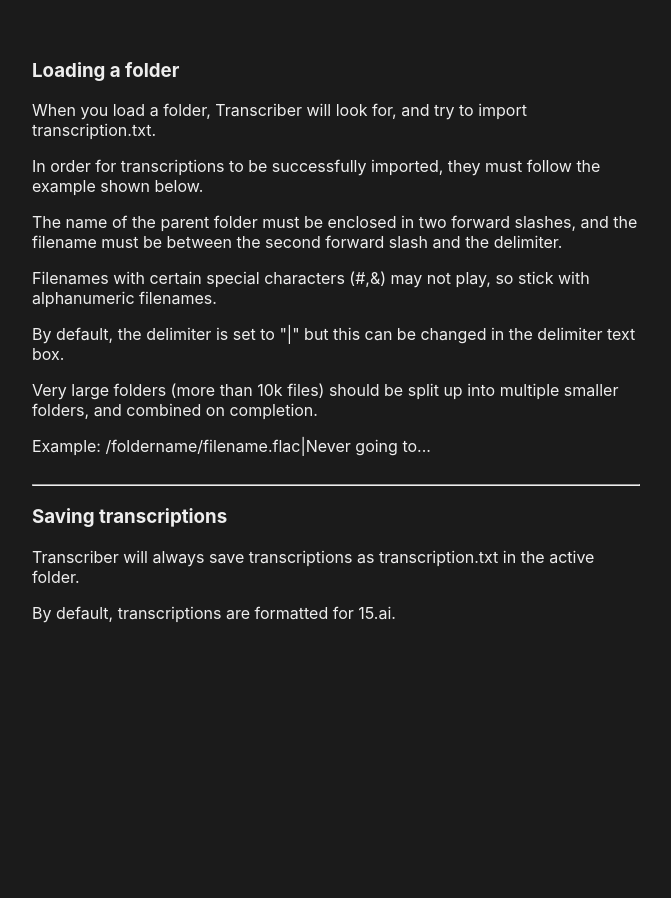
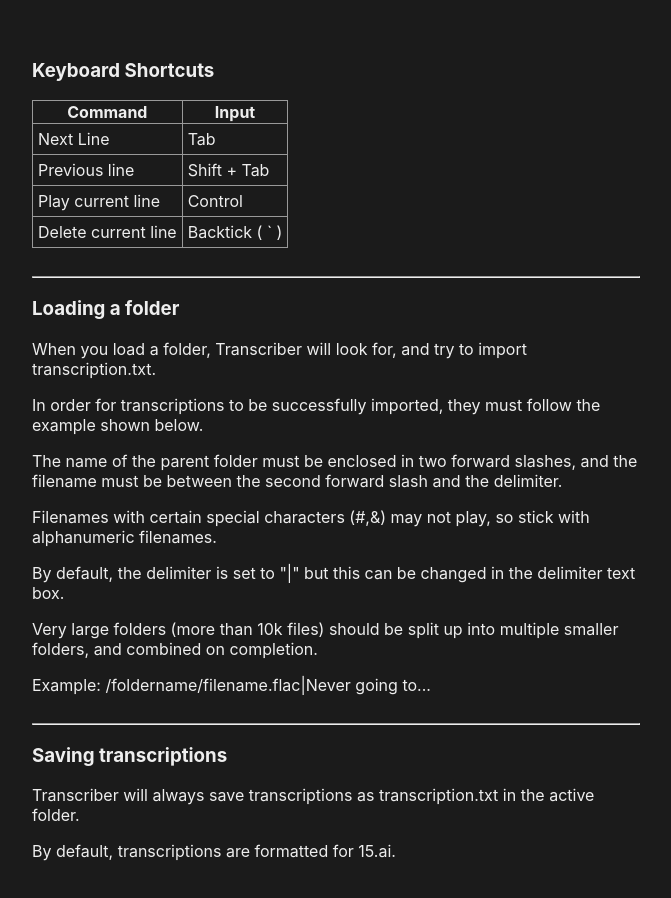
Before and after one commit to TheIceCreamTroll/DatasetTranscriber, an Electron app: page src/info.html in a window 1000 px wide. Shown: the whole page, without its empty margins (8-679 px from the left). Before the commit the page ends 800 px from the top, so only its background shows below. Drawn offline with Linux system fonts and the light colour scheme.

Commit message:
updated info page with hotkeys

```diff
--- a/src/index.css
+++ b/src/index.css
@@ -23,18 +23,26 @@ input {
     outline: none;
 }
 
-table {
+td, th {
+    border: 1px solid #999;
+    margin: 5px;
+    /* padding: 0.5rem;*/ /* More spaced out*/
+    padding: 0.2rem, 0.2rem; /* More compact*/
+}
+
+#main-table {
     border-collapse: collapse;
     position: absolute;
     vertical-align: middle;
     width: 95%;
 }
 
-td, th {
-    border: 1px solid #999;
-    margin: 5px;
-    /* padding: 0.5rem;*/ /* More spaced out*/
-    padding: 0.2rem, 0.2rem; /* More compact*/
+#shortcut-table {
+    border-collapse: collapse;
+}
+
+#shortcut-table td {
+    padding: 5px;
 }
 
 #delim-box {
@@ -104,7 +112,6 @@ td, th {
     /*transition: background-color 100ms ease; */
 }
 
-
 .deleteButton {
     background-color: var(--main-bg-color);
     border: none;
@@ -121,8 +128,6 @@ td, th {
     color: var(--main-bg-color);
 }
 
-
-
 .line-number {
     display: block;
     text-align: center;
--- a/src/index.js
+++ b/src/index.js
@@ -89,7 +89,7 @@ ipc.on('open-folder-dialog', function (event) {
 const createReadme = () => {
     const subWindow = new BrowserWindow({
         width: 600,
-        height: 820,
+        height: 1010,
         alwaysOnTop: true,
         webPreferences: {
             //Placeholder
--- a/src/info.html
+++ b/src/info.html
@@ -7,6 +7,33 @@
         <link rel="stylesheet" href="index.css">
     </head>
     <body>
+
+        <h3>Keyboard Shortcuts</h3>
+            <table id="shortcut-table">
+                <tr>
+                    <th>Command</th>
+                    <th>Input</th>
+                </tr>
+                <tr>
+                    <td>Next Line</td>
+                    <td>Tab</td>
+                </tr>
+                <tr>
+                    <td>Previous line</td>
+                    <td>Shift + Tab</td>
+                </tr>
+                <tr>
+                    <td>Play current line</td>
+                    <td>Control</td>
+                </tr>
+                <tr>
+                    <td>Delete current line</td>
+                    <td>Backtick ( ` )</td>
+                </tr>
+            </table>
+
+            <br><hr>
+
             <h3>Loading a folder</h3>
             <p>When you load a folder, Transcriber will look for, and try to import transcription.txt.</p>
             <p>In order for transcriptions to be successfully imported, they must follow the example shown below.</p>
```
